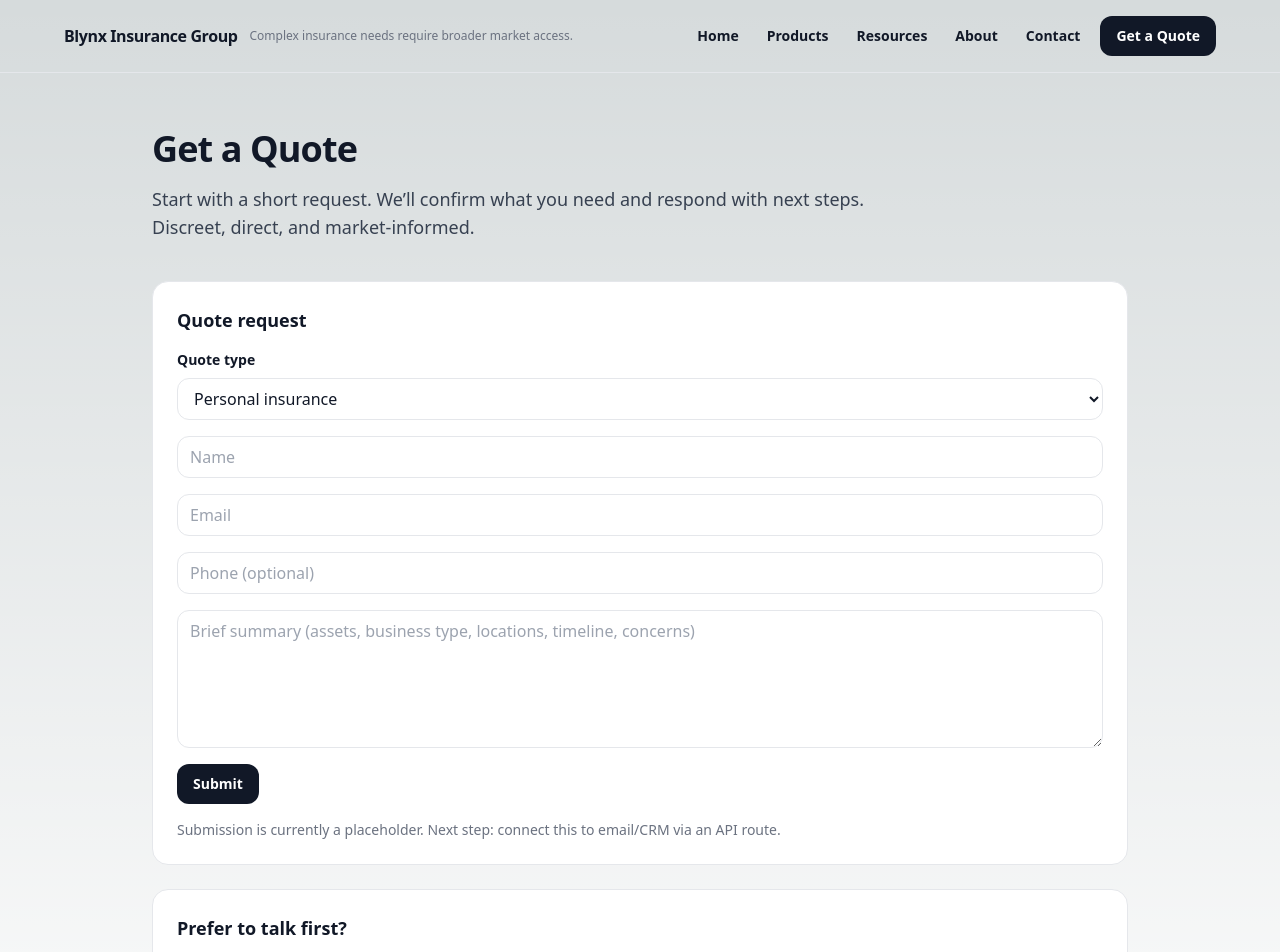
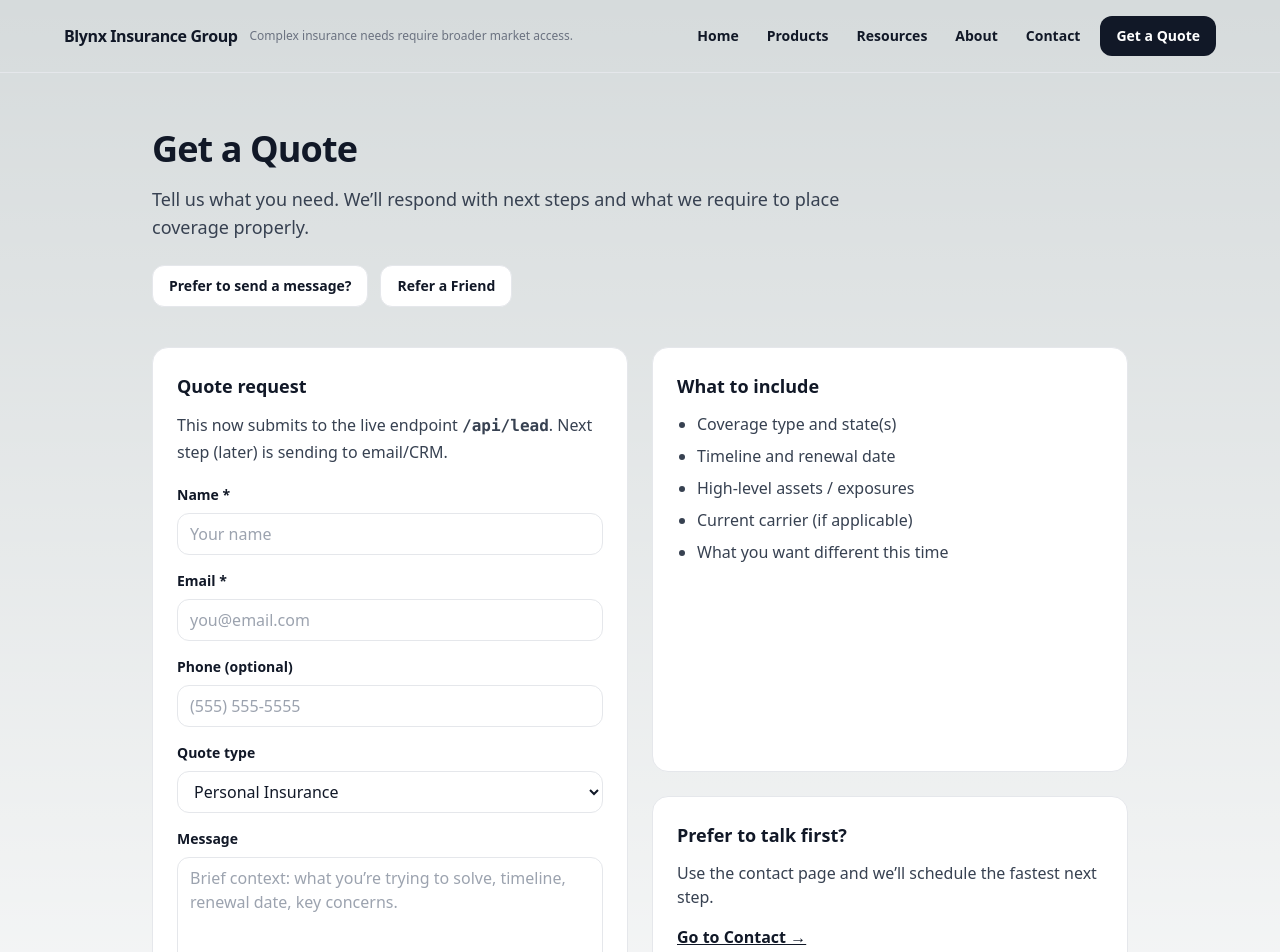
Before and after one commit to Thoxie/Blynx-Insurance-Group, a Next.js app: page /quote in a window 1280 px wide. Shown: the top 952 px of the page. Built offline with nearby package versions, Linux system fonts and the light colour scheme.

Commit message:
Update page.tsx

```diff
--- a/app/quote/page.tsx
+++ b/app/quote/page.tsx
@@ -4,16 +4,76 @@
  * File: app/quote/page.tsx
  */
 
-import type { Metadata } from "next";
+"use client";
+
+import { useMemo, useState } from "react";
 import Link from "next/link";
 
-export const metadata: Metadata = {
-  title: "Get a Quote | Blynx Insurance Group",
-  description:
-    "Request a quote from Blynx Insurance Group. Provide a brief overview and we’ll follow up quickly and discreetly.",
-};
+type Status = "idle" | "sending" | "success" | "error";
 
 export default function QuotePage() {
+  const [status, setStatus] = useState<Status>("idle");
+  const [error, setError] = useState<string>("");
+  const [form, setForm] = useState({
+    name: "",
+    email: "",
+    phone: "",
+    quoteType: "Personal Insurance",
+    message: "",
+  });
+
+  const canSubmit = useMemo(() => {
+    return form.name.trim().length > 0 && form.email.trim().length > 0;
+  }, [form.name, form.email]);
+
+  async function onSubmit(e: React.FormEvent) {
+    e.preventDefault();
+    setError("");
+
+    if (!canSubmit) {
+      setStatus("error");
+      setError("Name and email are required.");
+      return;
+    }
+
+    try {
+      setStatus("sending");
+
+      const res = await fetch("/api/lead", {
+        method: "POST",
+        headers: { "Content-Type": "application/json" },
+        body: JSON.stringify({
+          source: "quote",
+          name: form.name,
+          email: form.email,
+          phone: form.phone,
+          quoteType: form.quoteType,
+          message: form.message,
+        }),
+      });
+
+      const data = await res.json();
+
+      if (!res.ok || !data?.ok) {
+        setStatus("error");
+        setError(data?.error || "Submission failed.");
+        return;
+      }
+
+      setStatus("success");
+      setForm({
+        name: "",
+        email: "",
+        phone: "",
+        quoteType: "Personal Insurance",
+        message: "",
+      });
+    } catch (err: any) {
+      setStatus("error");
+      setError(err?.message || "Network error.");
+    }
+  }
+
   return (
     <main className="mx-auto max-w-5xl px-6 py-14">
       <header className="mb-10">
@@ -21,66 +81,145 @@ export default function QuotePage() {
           Get a Quote
         </h1>
         <p className="mt-4 text-lg text-gray-700 max-w-3xl">
-          Start with a short request. We’ll confirm what you need and respond
-          with next steps. Discreet, direct, and market-informed.
+          Tell us what you need. We’ll respond with next steps and what we
+          require to place coverage properly.
         </p>
+
+        <div className="mt-6 flex flex-wrap gap-3">
+          <Link
+            href="/contact"
+            className="inline-flex items-center justify-center rounded-xl border border-gray-200 bg-white px-4 py-2.5 text-sm font-semibold text-gray-900 hover:bg-gray-50 transition"
+          >
+            Prefer to send a message?
+          </Link>
+          <Link
+            href="/resources/refer"
+            className="inline-flex items-center justify-center rounded-xl border border-gray-200 bg-white px-4 py-2.5 text-sm font-semibold text-gray-900 hover:bg-gray-50 transition"
+          >
+            Refer a Friend
+          </Link>
+        </div>
       </header>
 
-      <section className="grid gap-6">
+      <section className="grid gap-6 md:grid-cols-2">
         <div className="rounded-2xl border border-gray-200 bg-white p-6">
           <h2 className="text-lg font-semibold">Quote request</h2>
+          <p className="mt-3 text-gray-700 leading-relaxed">
+            This now submits to the live endpoint{" "}
+            <code className="font-semibold">/api/lead</code>. Next step (later)
+            is sending to email/CRM.
+          </p>
 
-          <form className="mt-4 grid gap-4">
+          <form onSubmit={onSubmit} className="mt-5 grid gap-4">
+            <div className="grid gap-2">
+              <label className="text-sm font-semibold text-gray-900">
+                Name *
+              </label>
+              <input
+                value={form.name}
+                onChange={(e) => setForm({ ...form, name: e.target.value })}
+                placeholder="Your name"
+                className="rounded-xl border border-gray-200 px-3 py-2"
+              />
+            </div>
+
+            <div className="grid gap-2">
+              <label className="text-sm font-semibold text-gray-900">
+                Email *
+              </label>
+              <input
+                type="email"
+                value={form.email}
+                onChange={(e) => setForm({ ...form, email: e.target.value })}
+                placeholder="you@email.com"
+                className="rounded-xl border border-gray-200 px-3 py-2"
+              />
+            </div>
+
+            <div className="grid gap-2">
+              <label className="text-sm font-semibold text-gray-900">
+                Phone (optional)
+              </label>
+              <input
+                value={form.phone}
+                onChange={(e) => setForm({ ...form, phone: e.target.value })}
+                placeholder="(555) 555-5555"
+                className="rounded-xl border border-gray-200 px-3 py-2"
+              />
+            </div>
+
             <div className="grid gap-2">
               <label className="text-sm font-semibold text-gray-900">
                 Quote type
               </label>
-              <select className="rounded-xl border border-gray-200 px-3 py-2 bg-white">
-                <option>Personal insurance</option>
-                <option>Business insurance</option>
-                <option>Employee benefits</option>
-                <option>Life & health</option>
-                <option>Not sure</option>
+              <select
+                value={form.quoteType}
+                onChange={(e) => setForm({ ...form, quoteType: e.target.value })}
+                className="rounded-xl border border-gray-200 px-3 py-2 bg-white"
+              >
+                <option>Personal Insurance</option>
+                <option>Business Insurance</option>
+                <option>Employee Benefits</option>
+                <option>Life & Health</option>
               </select>
             </div>
 
-            <input
-              placeholder="Name"
+            <div className="grid gap-2">
+              <label className="text-sm font-semibold text-gray-900">
+                Message
+              </label>
+              <textarea
+                rows={6}
+                value={form.message}
+                onChange={(e) => setForm({ ...form, message: e.target.value })}
+                placeholder="Brief context: what you’re trying to solve, timeline, renewal date, key concerns."
                 className="rounded-xl border border-gray-200 px-3 py-2"
               />
-            <input
-              placeholder="Email"
-              type="email"
-              className="rounded-xl border border-gray-200 px-3 py-2"
-            />
-            <input
-              placeholder="Phone (optional)"
-              className="rounded-xl border border-gray-200 px-3 py-2"
-            />
-            <textarea
-              placeholder="Brief summary (assets, business type, locations, timeline, concerns)"
-              rows={5}
-              className="rounded-xl border border-gray-200 px-3 py-2"
-            />
+            </div>
 
             <button
-              type="button"
-              className="w-fit rounded-xl bg-gray-900 px-4 py-2.5 text-sm font-semibold text-white hover:bg-gray-800 transition"
+              type="submit"
+              disabled={status === "sending"}
+              className="w-fit rounded-xl bg-gray-900 px-4 py-2.5 text-sm font-semibold text-white hover:bg-gray-800 transition disabled:opacity-50"
             >
-              Submit
+              {status === "sending" ? "Submitting..." : "Submit quote request"}
             </button>
 
+            {status === "success" ? (
+              <div className="rounded-xl border border-green-200 bg-green-50 p-3 text-sm text-green-900">
+                Submitted. Next step is wiring delivery to email/CRM.
+              </div>
+            ) : null}
+
+            {status === "error" ? (
+              <div className="rounded-xl border border-red-200 bg-red-50 p-3 text-sm text-red-900">
+                {error || "Submission failed."}
+              </div>
+            ) : null}
+
             <p className="text-sm text-gray-500">
-              Submission is currently a placeholder. Next step: connect this to
-              email/CRM via an API route.
+              Do not include sensitive information unless requested through a
+              secure channel.
             </p>
           </form>
+        </div>
+
+        <div className="grid gap-6">
+          <div className="rounded-2xl border border-gray-200 bg-white p-6">
+            <h2 className="text-lg font-semibold">What to include</h2>
+            <ul className="mt-3 list-disc space-y-2 pl-5 text-gray-700">
+              <li>Coverage type and state(s)</li>
+              <li>Timeline and renewal date</li>
+              <li>High-level assets / exposures</li>
+              <li>Current carrier (if applicable)</li>
+              <li>What you want different this time</li>
+            </ul>
           </div>
 
           <div className="rounded-2xl border border-gray-200 bg-white p-6">
             <h2 className="text-lg font-semibold">Prefer to talk first?</h2>
             <p className="mt-3 text-gray-700">
-            Use the contact page for a direct request.
+              Use the contact page and we’ll schedule the fastest next step.
             </p>
             <div className="mt-4">
               <Link href="/contact" className="underline font-semibold">
@@ -88,6 +227,7 @@ export default function QuotePage() {
               </Link>
             </div>
           </div>
+        </div>
       </section>
     </main>
   );
```
Lines whose indentation alone changed are shown as unchanged.
